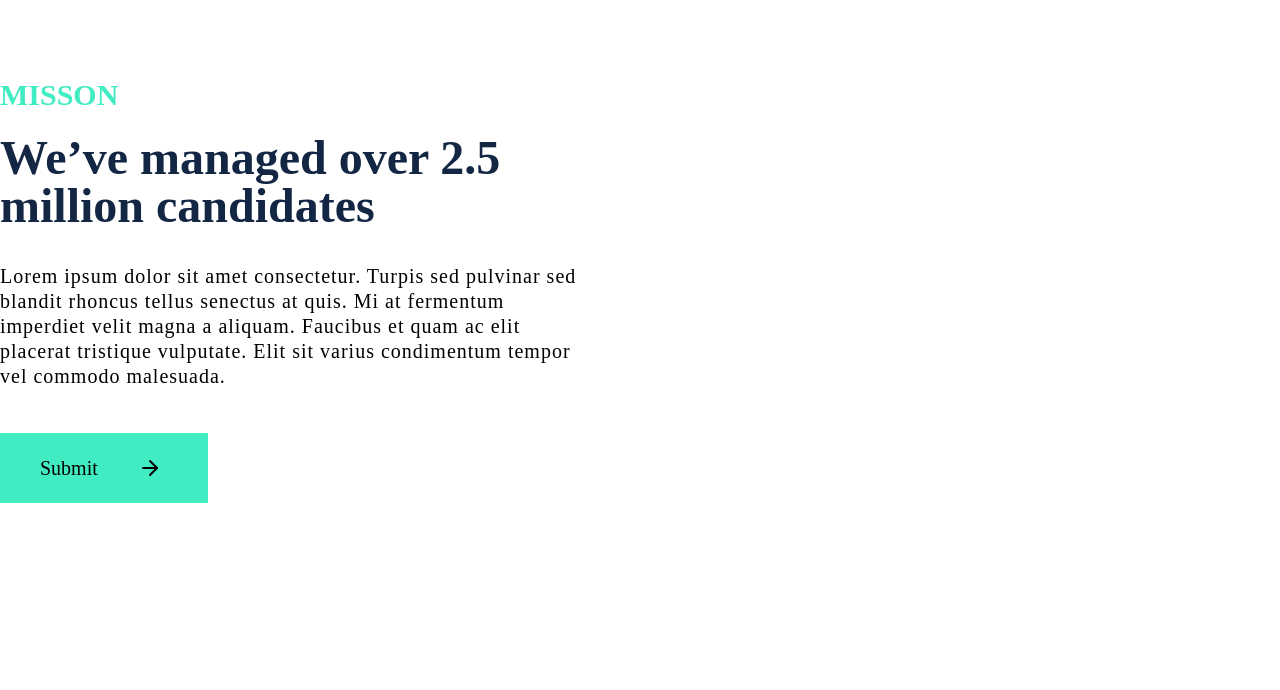
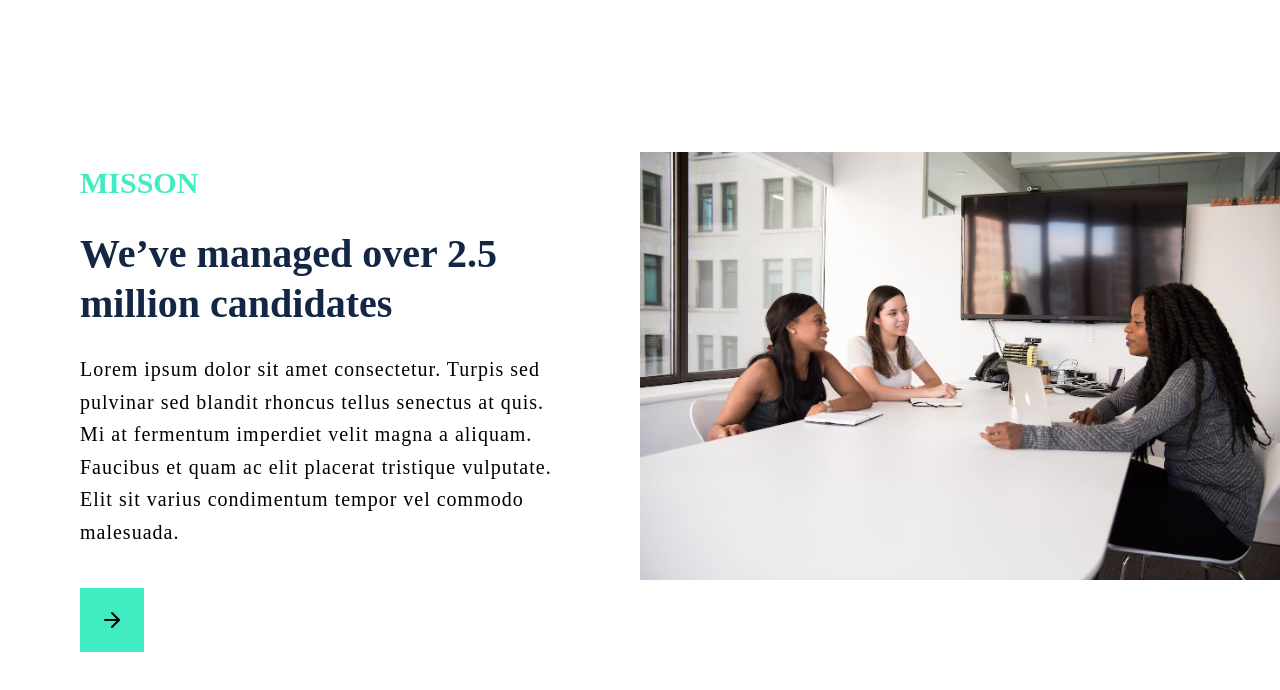
Before and after one commit to SKB-TECH/hr-app, a Next.js app: page /en in a window 1280 px wide. Shown: the top 690 px of the page. Built offline with nearby package versions, Linux system fonts and the light colour scheme.

Commit message:
I'h added misson

```diff
--- a/app/[locale]/page.tsx
+++ b/app/[locale]/page.tsx
@@ -1,23 +1,14 @@
 import React from 'react';
 import { useTranslations } from "next-intl";
-import ReusableButton from '@/components/ui/ReusableButton';
-import { ArrowRight } from 'lucide-react';
-import { ReusableTittle } from '@/components/ui/ReusableTittle';
+import { Misson } from '@/components/misson';
+
 
 
 const Page = () => {
     const t=useTranslations("greetings")
     return (
       <div>
-        <ReusableTittle
-          firstTittle="misson"
-          secondTittle="We’ve managed over 2.5 million candidates"
-          text="Lorem ipsum dolor sit amet consectetur. Turpis sed pulvinar sed blandit rhoncus tellus senectus at quis. Mi at fermentum imperdiet velit magna a aliquam. Faucibus et quam ac elit placerat tristique vulputate. Elit sit varius condimentum tempor vel commodo malesuada. "
-        />
-        <ReusableButton
-          text="Submit"
-          icon={<ArrowRight className="text-black ml-8 text-4xl" />}
-        />
+       <Misson />
       </div>
     );
 };
--- /dev/null
+++ b/components/misson.tsx
@@ -0,0 +1,35 @@
+import React from "react";
+import ReusableButton from "@/components/ui/ReusableButton";
+import { ArrowRight } from "lucide-react";
+import { ReusableTittle } from "@/components/ui/ReusableTittle";
+import Image from "next/image";
+
+export const Misson = () => {
+  return (
+    <section className="flex flex-col lg:flex-row items-center bg-white/50">
+      {/* Left Content */}
+      <div className="w-full lg:w-1/2 p-5 sm:p-8 md:p-10 lg:p-20">
+        <ReusableTittle
+          firstTittle="Misson"
+          secondTittle="We’ve managed over 2.5 million candidates"
+          text="Lorem ipsum dolor sit amet consectetur. Turpis sed pulvinar sed blandit rhoncus tellus senectus at quis. Mi at fermentum imperdiet velit magna a aliquam. Faucibus et quam ac elit placerat tristique vulputate. Elit sit varius condimentum tempor vel commodo malesuada."
+        />
+
+        <div className="mt-6">
+          <ReusableButton icon={<ArrowRight />} />
+        </div>
+      </div>
+
+      {/* Right Image */}
+      <div className="w-full lg:w-1/2 flex justify-center items-center">
+        <Image
+          src="/images/image.png"
+          alt="Mission Image"
+          width={700}
+          height={500}
+          className="w-full h-auto object-cover"
+        />
+      </div>
+    </section>
+  );
+};
--- a/components/ui/ReusableButton.tsx
+++ b/components/ui/ReusableButton.tsx
@@ -10,14 +10,14 @@ const ReusableButton = ({ text, onClick, icon}: ButtonProps) => {
   return (
     <button
       onClick={onClick}
-      className="flex items-center gap-2  bg-[#41ECC3] w-[208px] h-[70px] opacity-100 "
+      className="flex items-center gap-2  bg-[#41ECC3]  opacity-100 text-black text-4xl p-5 mt-10"
     >
       {text && (
-        <span className="text-[#000000]  text-[20px] leading-[100%] tracking-[5%] ml-10">
+        <span className="text-[#000000]  text-[20px] leading-[100%] tracking-[5%] ">
           {text}
         </span>
       )}
-      {icon && <span>{icon}</span>}
+      {icon && <span className="">{icon}</span>}
     </button>
   );
 };
--- a/components/ui/ReusableTittle.tsx
+++ b/components/ui/ReusableTittle.tsx
@@ -1,26 +1,46 @@
-import React from 'react'
+import React from "react";
 
 interface TittleProps {
-    firstTittle?: string;
-    secondTittle?: string;
-    text?: string;
+  firstTittle?: string;
+  secondTittle?: string;
+  text?: string;
 }
 
+export const ReusableTittle = ({
+  firstTittle,
+  secondTittle,
+  text,
+}: TittleProps) => {
+  return (
+    <div className="space-y-5 lg:space-y-6 mt-10 lg:mt-20">
 
-export const ReusableTittle = ({ firstTittle, secondTittle, text }: TittleProps) => {
-  return (
-    <div className="space-y-6 mt-20">
-      <h1 className="text-[#41ECC3] font-semibold text-[30px] leading-[100%] tracking-[5%] uppercase">
+      <h1
+        className="text-[#41ECC3] font-semibold uppercase tracking-[5%]
+        text-[18px] sm:text-[20px] md:text-[24px] lg:text-[30px]"
+      >
         {firstTittle}
       </h1>
-      <h2 className="text-[#132745] w-[609px] h-[70px] opacity-100 font-semibold text-[48px] leading-[100%] tracking-[0%]">
+
+
+      <h2
+        className="text-[#132745] font-bold leading-tight
+        w-full
+        text-[28px] sm:text-[36px] md:text-[42px] lg:text-[40px]"
+      >
         {secondTittle}
       </h2>
+
+
       {text && (
-        <p className="text-[#000000] w-[581px] h-[169px] opacity-100 font-normal text-[20px] leading-[100%] tracking-[0.05em] leading-tight mt-15">
+        <p
+          className="text-[#000000] font-normal leading-relaxed
+          w-full max-w-[581px]
+          text-[16px] sm:text-[18px] md:text-[19px] lg:text-[20px]
+          tracking-[0.05em]"
+        >
           {text}
         </p>
       )}
     </div>
   );
-}
+};
```
Also changed, not shown: public/images/image.png (added).
